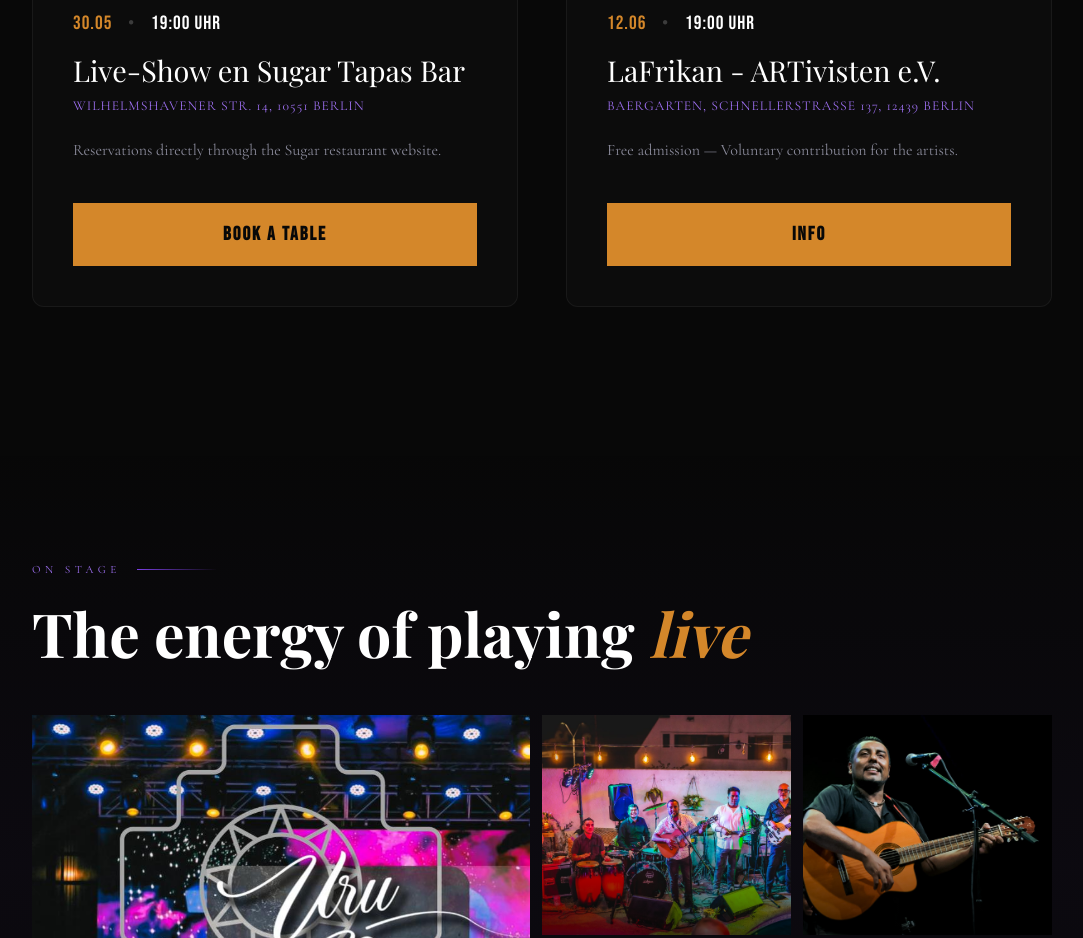
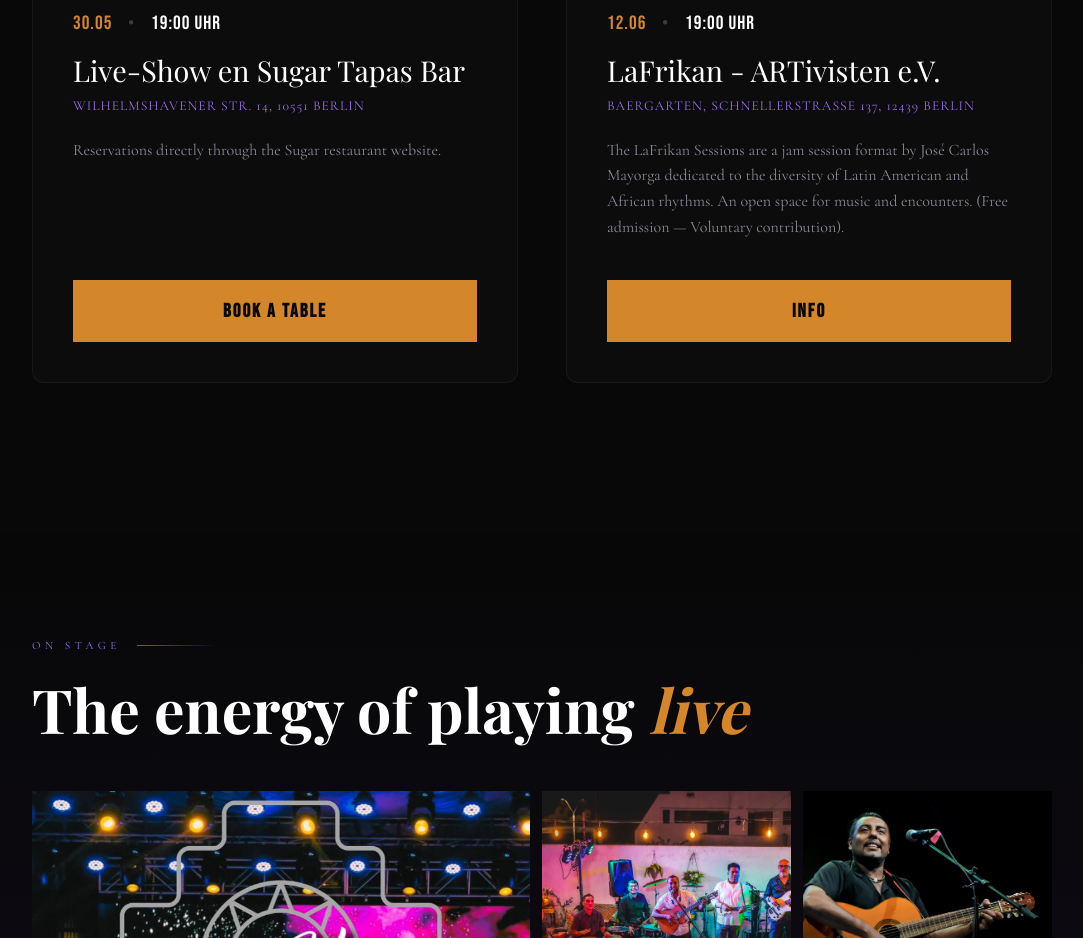
Before and after one commit to JJGonzalezSeminario/urupampa-v2, a Next.js app: page /en in a window 1280 px wide. Shown: the part 4720-5658 px from the top of the page, without its empty margins (98-1181 px from the left). Built offline with nearby package versions, Linux system fonts and the light colour scheme; a web font is replaced by a local one.

Commit message:
Infoi for Show2 added

```diff
--- a/src/components/Shows.tsx
+++ b/src/components/Shows.tsx
@@ -30,18 +30,17 @@ const showsData = [
     title: "LaFrikan - ARTivisten e.V.",
     location: "Baergarten, Schnellerstraße 137, 12439 Berlin",
     description: {
-      es: "Sin entrada pero con un aporte voluntario para los artistas.",
-      de: "Eintritt frei — Freiwillige Spende für die Künstler.",
-      en: "Free admission — Voluntary contribution for the artists."
+      es: "Las LaFrikan Sessions son un formato de jam session de José Carlos Mayorga dedicado a la diversidad de ritmos latinoamericanos y africanos. Un espacio abierto para la música y el encuentro. (Entrada libre / Aporte voluntario).",
+      de: "Die LaFrikan Sessions sind ein Jam-Session-Format von José Carlos Mayorga und widmen sich der Vielfalt lateinamerikanischer und afrikanischer Rhythmen. Ein offener Raum für Musik und Begegnung. (Eintritt frei — Freiwillige Spende).",
+      en: "The LaFrikan Sessions are a jam session format by José Carlos Mayorga dedicated to the diversity of Latin American and African rhythms. An open space for music and encounters. (Free admission — Voluntary contribution)."
     },
     buttonText: {
       es: "Info",
       de: "Info",
       en: "Info"
     },
-    // Enlace actualizado a artivisten.org
     link: "https://artivisten.org/",
-    isExternal: true // Ahora es un enlace externo
+    isExternal: true
   }
 ];
 
@@ -71,7 +70,6 @@ export default function Shows({ dict, lang }: { dict: any; lang: string }) {
                   src={show.image}
                   alt={show.title}
                   className="flyer-img"
-                  // CAMBIO CLAVE: objectFit 'contain' asegura que la imagen cuadrada se vea completa
                   style={{ width: '100%', height: '100%', objectFit: 'contain', transition: 'transform 0.4s ease' }}
                 />
               </div>
@@ -135,7 +133,6 @@ export default function Shows({ dict, lang }: { dict: any; lang: string }) {
           grid-template-columns: repeat(auto-fit, minmax(340px, 1fr));
           gap: 3rem;
         }
-        /* Efecto sutil al pasar el mouse */
         .show-card:hover .flyer-img {
           transform: scale(1.02);
         }
```
